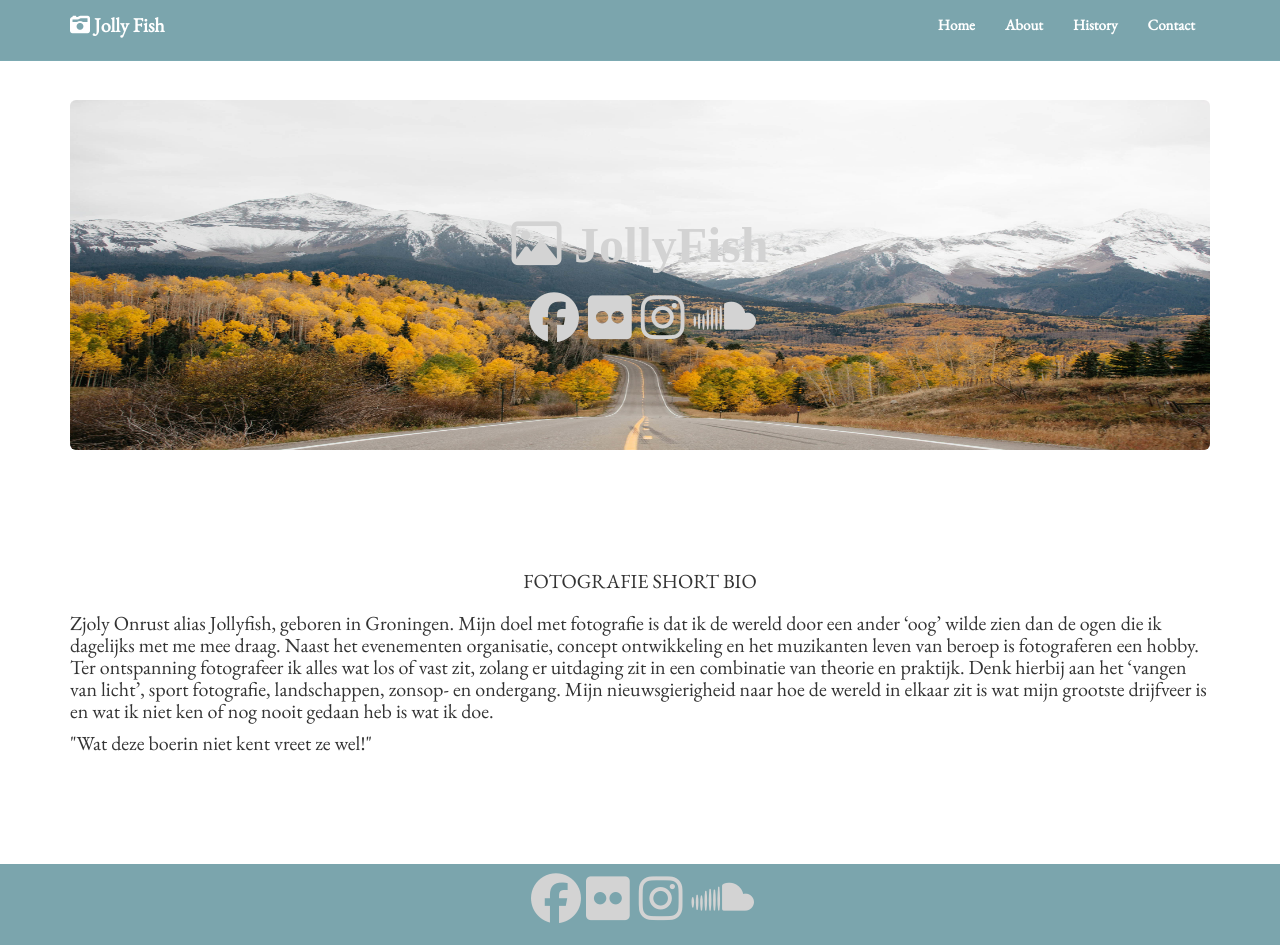
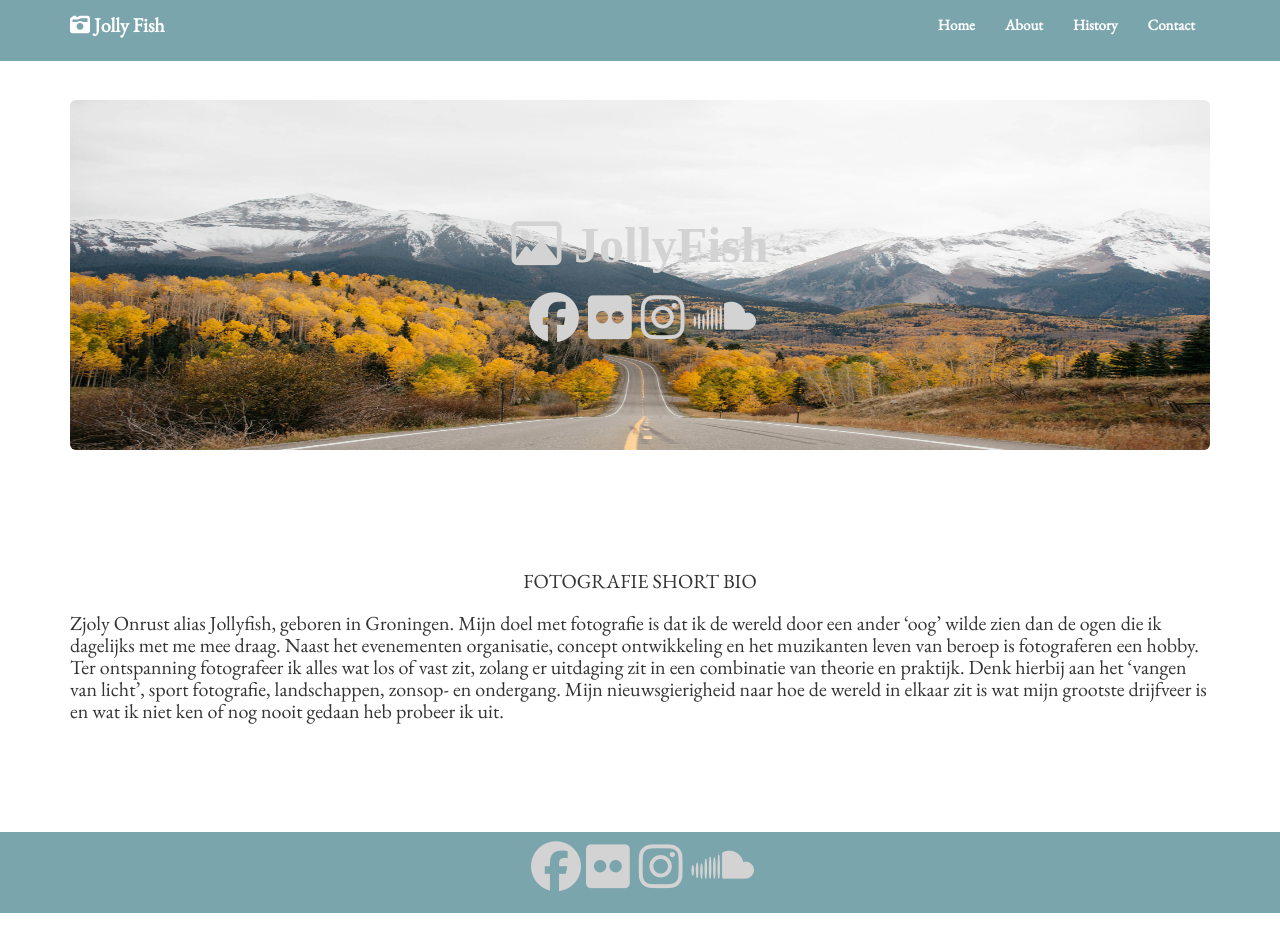
Before and after one commit to jollyfish/jollyfish.github.io, a Jekyll site: the page built from aboutme.md, in a window 1280 px wide and 945 px high. Built offline with Jekyll 4.4.1, drawn with Linux system fonts in a browser that asks for light colours; nearby versions of some CDN libraries; some web fonts are replaced; library files that are not in the unit come from our copies.

Commit message:
Update aboutme.md

```diff
--- a/aboutme.md
+++ b/aboutme.md
@@ -6,9 +6,5 @@ layout: page
 <h2 style="text-align: center;"> FOTOGRAFIE SHORT BIO <h2>
 
 <p>
-Zjoly Onrust alias Jollyfish, geboren in Groningen. Mijn doel met fotografie is dat ik de wereld door een ander ‘oog’ wilde zien dan de ogen die ik dagelijks met me mee draag. Naast het evenementen organisatie, concept ontwikkeling en het muzikanten leven van beroep is fotograferen een hobby. Ter ontspanning fotografeer ik alles wat los of vast zit, zolang er uitdaging zit in een combinatie van theorie en praktijk. Denk hierbij aan het ‘vangen van licht’, sport fotografie, landschappen, zonsop- en ondergang. Mijn nieuwsgierigheid naar hoe de wereld in elkaar zit is wat mijn grootste drijfveer is en wat ik niet ken of nog nooit gedaan heb is wat ik doe.
+Zjoly Onrust alias Jollyfish, geboren in Groningen. Mijn doel met fotografie is dat ik de wereld door een ander ‘oog’ wilde zien dan de ogen die ik dagelijks met me mee draag. Naast het evenementen organisatie, concept ontwikkeling en het muzikanten leven van beroep is fotograferen een hobby. Ter ontspanning fotografeer ik alles wat los of vast zit, zolang er uitdaging zit in een combinatie van theorie en praktijk. Denk hierbij aan het ‘vangen van licht’, sport fotografie, landschappen, zonsop- en ondergang. Mijn nieuwsgierigheid naar hoe de wereld in elkaar zit is wat mijn grootste drijfveer is en wat ik niet ken of nog nooit gedaan heb probeer ik uit.
 </p>
-
-<p>
-  "Wat deze boerin niet kent vreet ze wel!"
-</p>
```
